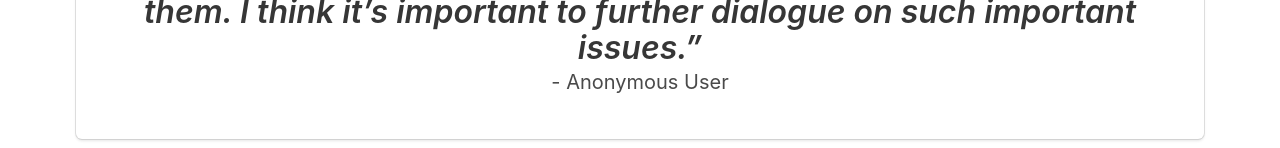
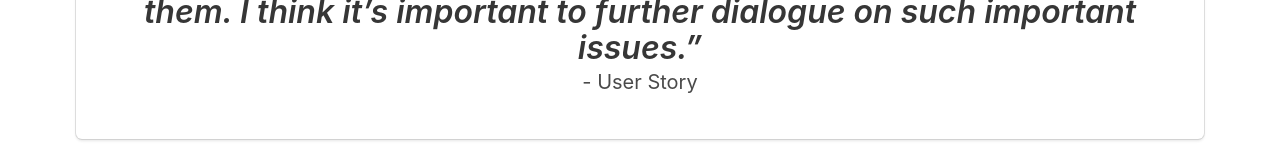
Before and after one commit to samibash/Blog-o-sphere, a React (Create React App) app in the folder client/: page / in a window 1280 px wide. Shown: the part 650-798 px from the top of the page. Built offline with nearby package versions, Linux system fonts and the light colour scheme; no server answers.

Commit message:
homepage

```diff
--- a/client/src/components/HomePage.js
+++ b/client/src/components/HomePage.js
@@ -16,7 +16,7 @@ export default class HomePage extends Component {
                 <div class="tile is-parent">
                     <article class="tile is-child box">
                         <p class="title"><em>“I want to have a platform where my written thoughts on an important issue can have an audience of people who’ll react and comment on them. I think it’s important to further dialogue on such important issues.”</em></p>
-                        <p class="subtitle"> - Anonymous User</p>
+                        <p class="subtitle"> - User Story</p>
                         <div class="content">
                         </div>
                     </article>
```
